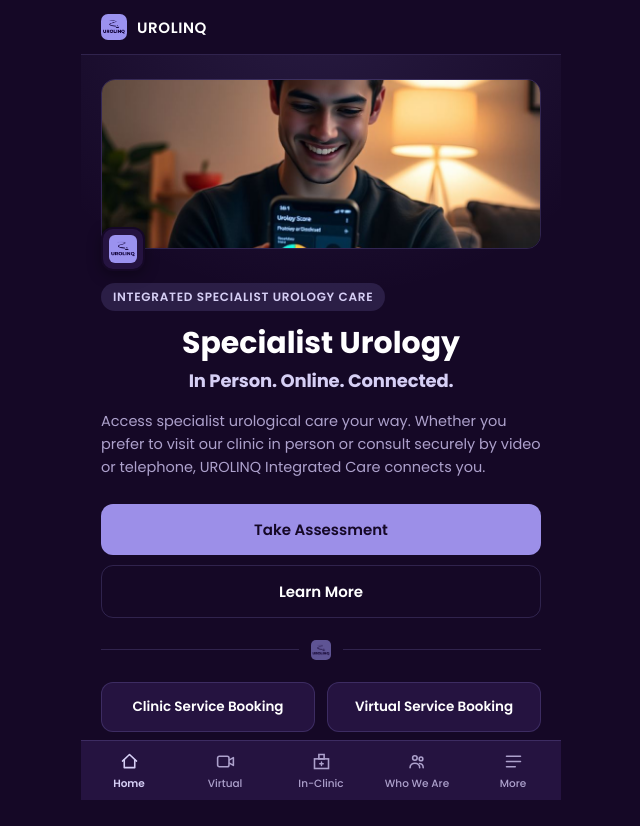
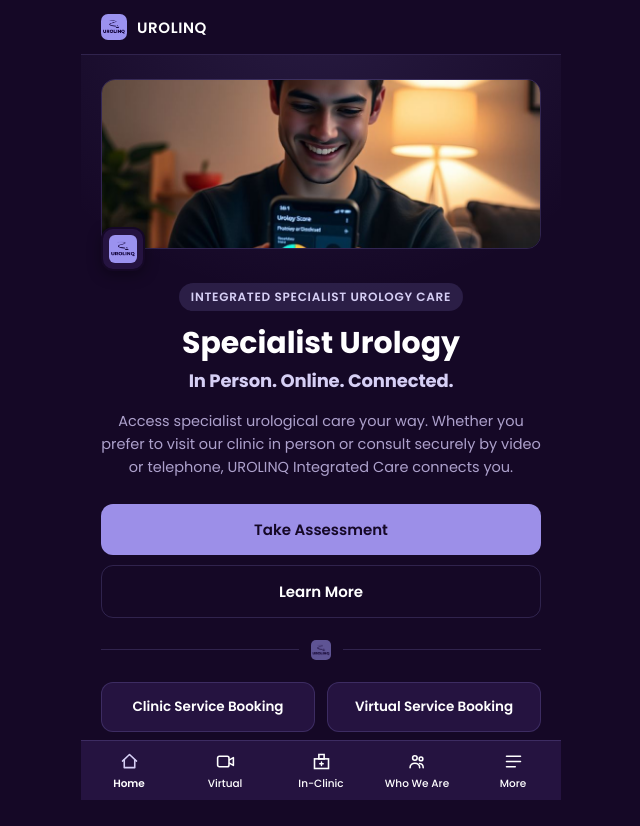
Before and after one commit to drmurolinq/urolinq-integrated-care, a React (Vite) app: page / in a window 1280 px wide. Shown: the whole page, without its empty margins (319-959 px from the left). Built offline with nearby package versions, Linux system fonts and the light colour scheme.

Commit message:
Center hero badge and description, set nav labels to white

```diff
--- a/src/components/TabBar.jsx
+++ b/src/components/TabBar.jsx
@@ -25,7 +25,7 @@
             style={{
               flex: 1, background: 'none', border: 'none',
               display: 'flex', flexDirection: 'column', alignItems: 'center', gap: 4,
-              padding: '10px 4px 8px', color: isActive ? 'var(--accent-soft)' : 'var(--text-muted)',
+              padding: '10px 4px 8px', color: '#FFFFFF',
             }}
           >
             <Icon active={isActive} />
--- a/src/screens/Home.jsx
+++ b/src/screens/Home.jsx
@@ -25,6 +25,7 @@
         </div>
       </div>
 
+      <div style={{ textAlign: 'center' }}>
         <p style={{
           display: 'inline-block', margin: '0 0 14px', fontSize: 12, fontWeight: 600,
           letterSpacing: '0.06em', color: 'var(--accent-soft)', background: 'var(--accent-dim)',
@@ -32,6 +33,7 @@
         }}>
           INTEGRATED SPECIALIST UROLOGY CARE
         </p>
+      </div>
 
       <h1 style={{
         fontFamily: 'var(--display-font)', fontSize: 30, lineHeight: 1.2,
@@ -47,7 +49,7 @@
         In Person. Online. Connected.
       </p>
 
-      <p style={{ fontSize: 14.5, lineHeight: 1.6, color: 'var(--text-muted)', margin: '0 0 24px' }}>
+      <p style={{ fontSize: 14.5, lineHeight: 1.6, color: 'var(--text-muted)', margin: '0 0 24px', textAlign: 'center' }}>
         Access specialist urological care your way. Whether you prefer to visit our clinic in
         person or consult securely by video or telephone, UROLINQ Integrated Care connects you.
       </p>
```
Lines whose indentation alone changed are shown as unchanged.
